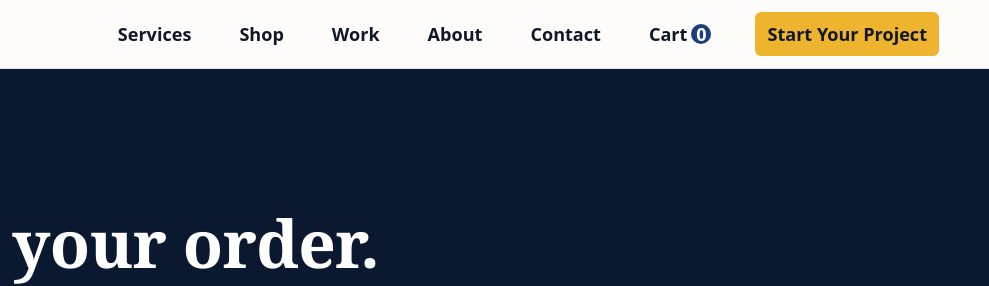
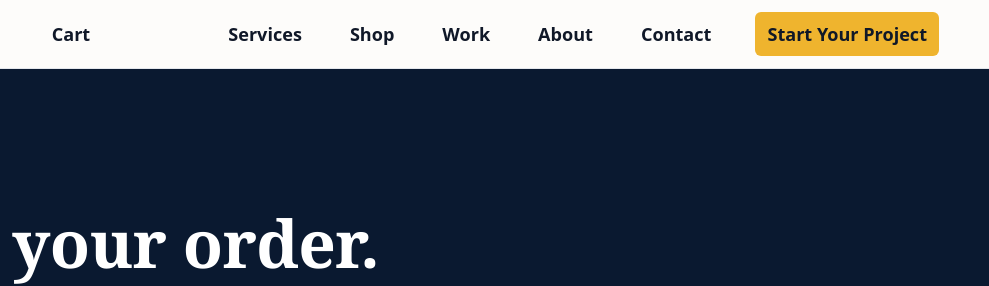
Before and after one commit to 00Yila/radiant, an Astro site: page /cart in a window 1280 px wide. Shown: the top 286 px of the page, 291-1280 px from the left. Built offline with nearby package versions, Linux system fonts and the light colour scheme; Astro itself is replaced by a stand-in of ours.

Commit message:
Fix: move cart badge out of the mobile nav drawer so it's always visible
Relocated the cart link from inside the primary nav to be a direct child of
the header bar. This ensures the cart badge is always visible at all viewport
widths, rather than being hidden inside the mobile nav drawer until the
hamburger menu is opened. Added explicit CSS to ensure the badge respects
the hidden attribute when the cart is empty.

Co-Authored-By: Claude Sonnet 5 <noreply@anthropic.com>

```diff
--- a/src/components/Header.astro
+++ b/src/components/Header.astro
@@ -33,6 +33,10 @@ const current = Astro.url.pathname;
       </svg>
     </button>
 
+    <a href="/cart/" class="hdr__cart-link">
+      Cart<span id="cart-badge" class="hdr__cart-badge" hidden>0</span>
+    </a>
+
     <nav id="primary-nav" class="hdr__nav" aria-label="Primary">
       <ul role="list">
         {links.map(({ href, label }) => (
@@ -42,11 +46,6 @@ const current = Astro.url.pathname;
             </a>
           </li>
         ))}
-        <li class="hdr__cart-item">
-          <a href="/cart/" class="hdr__cart-link">
-            Cart<span id="cart-badge" class="hdr__cart-badge" hidden>0</span>
-          </a>
-        </li>
         <li class="hdr__cta-item">
           <a href="/start-project" class="hdr__cta">Start Your Project</a>
         </li>
@@ -244,4 +243,5 @@ const current = Astro.url.pathname;
     font-size: var(--ra-step--2);
     font-weight: 700;
   }
+  .hdr__cart-badge[hidden] { display: none; }
 </style>
```
